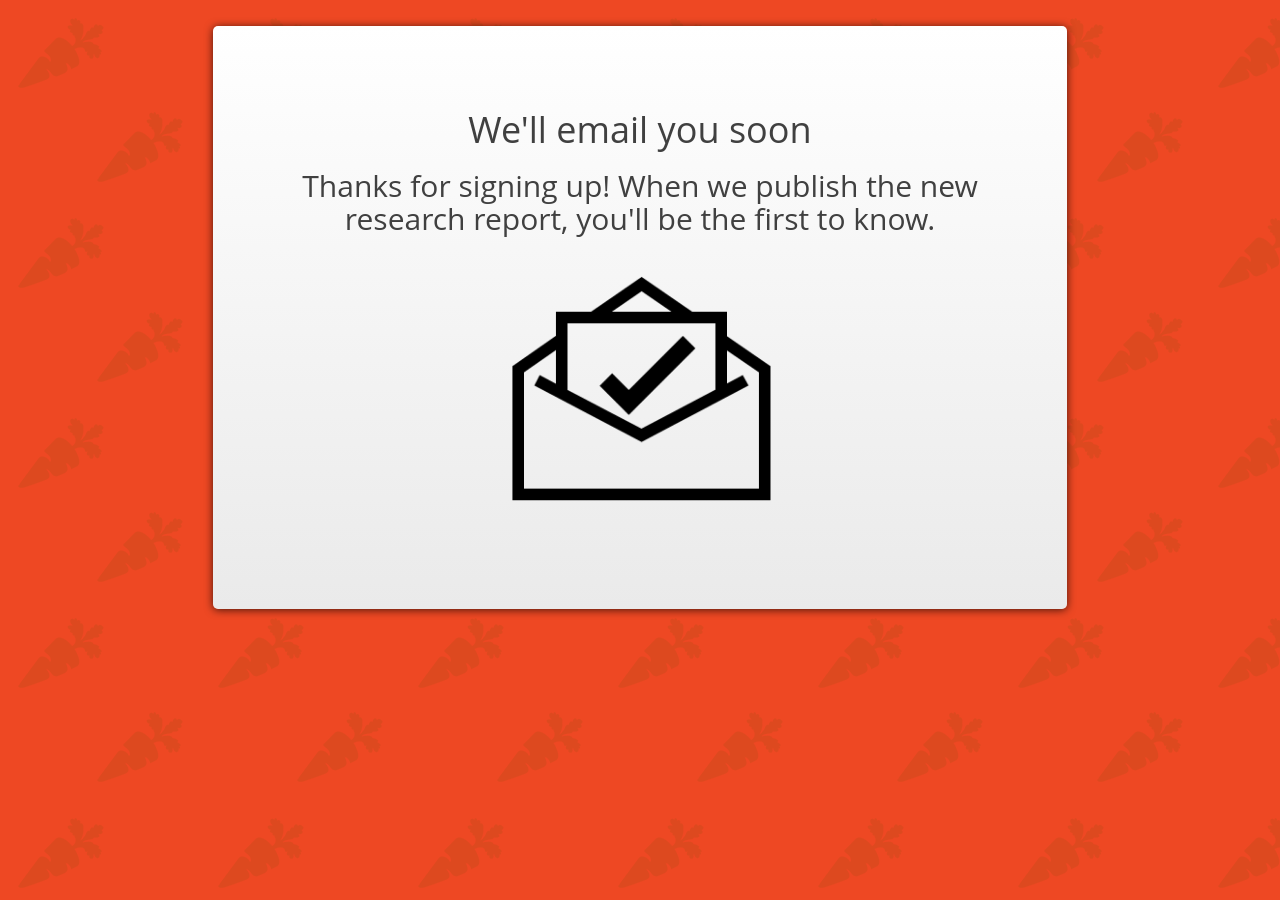
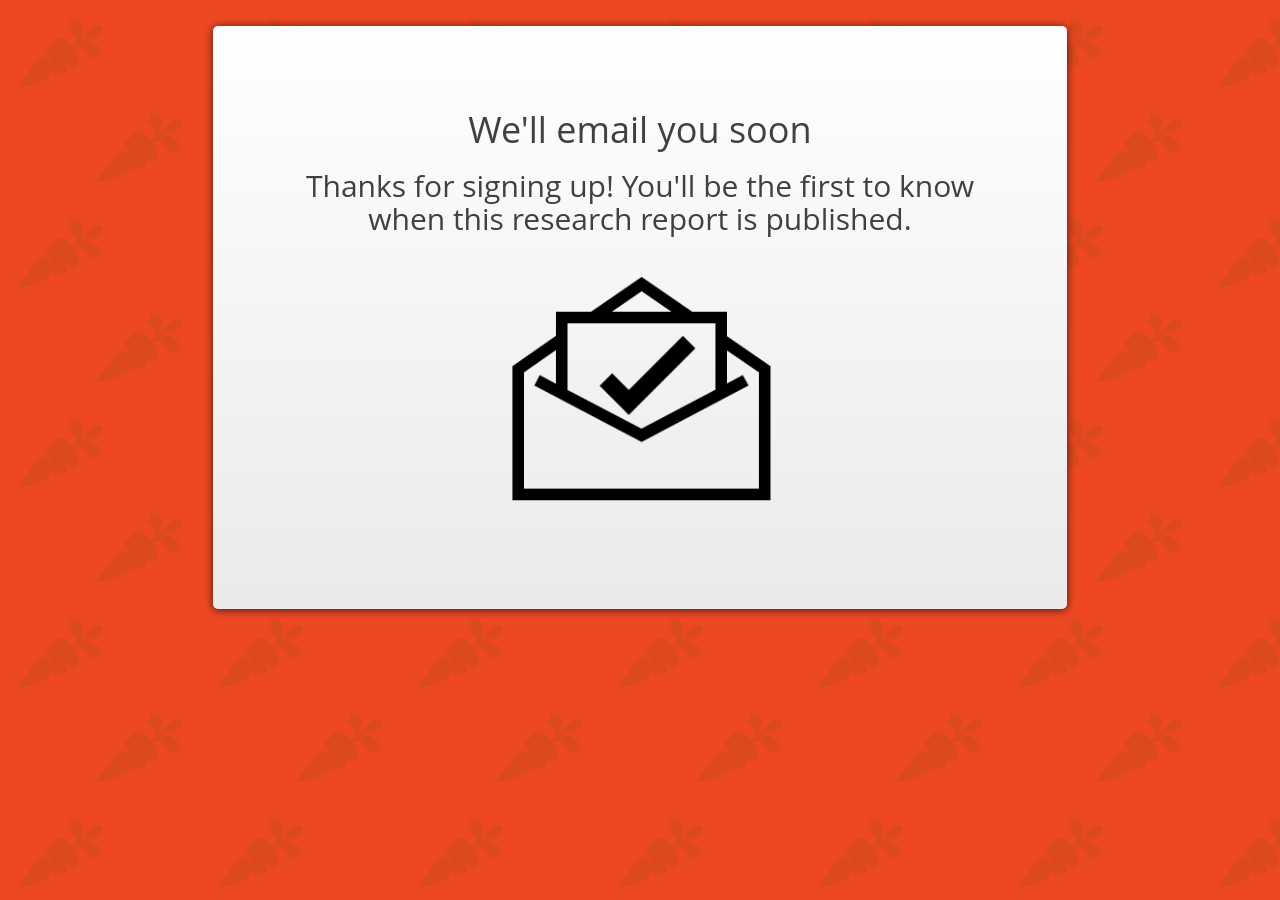
Before and after one commit to VegFest/vegfest.org, a Jekyll site: the page built from _posts/thankyous/2016-07-07-thankyou-vegfest-research-report.md, in a window 1280 px wide. Built offline with Jekyll 4.4.1, drawn with Linux system fonts in a browser that asks for light colours.

Commit message:
update text

```diff
--- a/_posts/thankyous/2016-07-07-thankyou-vegfest-research-report.md
+++ b/_posts/thankyous/2016-07-07-thankyou-vegfest-research-report.md
@@ -3,7 +3,7 @@ layout: thankyou-default-template
 permalink: /thankyou-vegfest-research-report/
 base-url: https://vegfest.org/thankyou-vegfest-research-report/
 heading: "We'll email you soon"
-subheading: "Thanks for signing up! When we publish the new research report, you'll be the first to know."
+subheading: "Thanks for signing up! You'll be the first to know when this research report is published."
 body: ""
 showShareButtons: false
 ---
```
